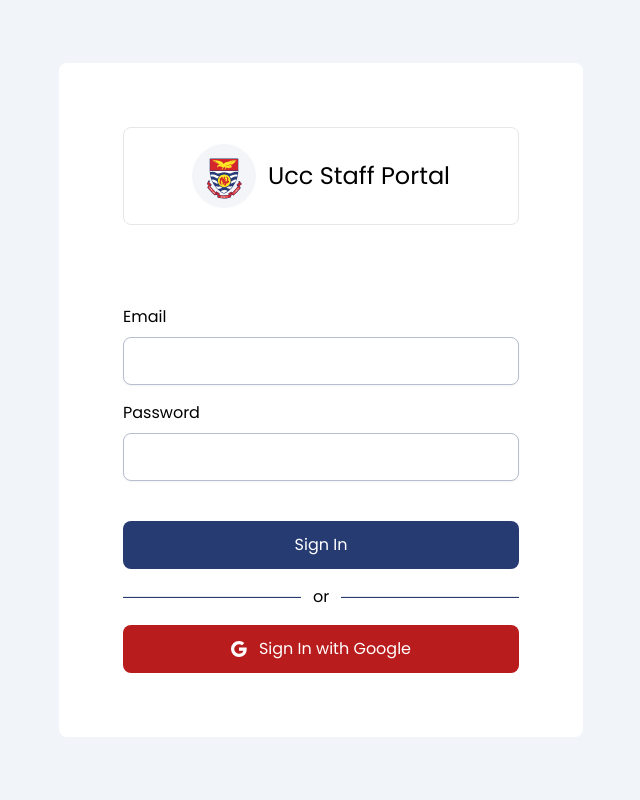
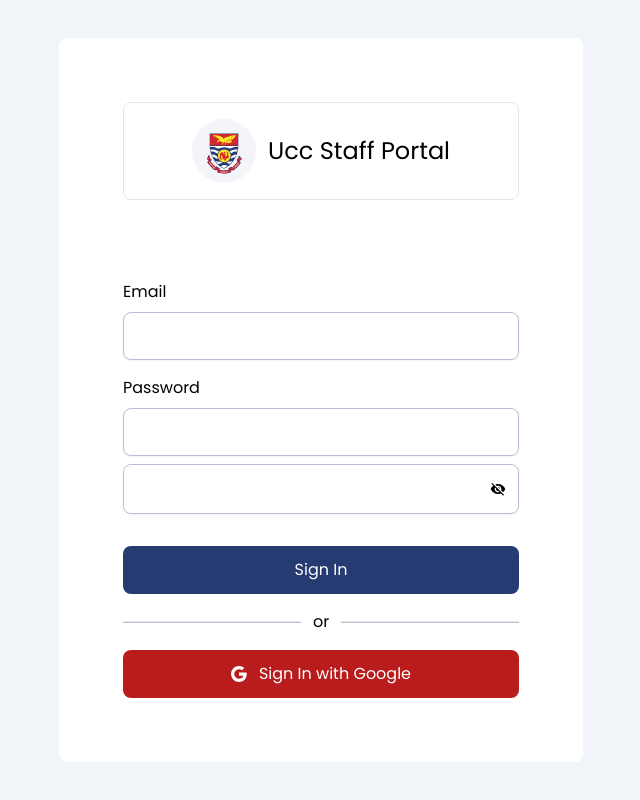
Before and after one commit to Sarbeng/react_portal, a React (Vite) app: page / in a window 1280 px wide. Shown: the whole page, without its empty margins (319-959 px from the left). Built offline with nearby package versions, Linux system fonts and the light colour scheme.

Commit message:
password visibility component created

```diff
--- a/src/components/IconInput.tsx
+++ /dev/null
@@ -1,19 +0,0 @@
-interface Props {
-    name?: string;
-    type?: string;
-    label?: string;
-    value?: string;
-    ref?: string;
-    handleChange: (
-      e?:
-        | React.ChangeEvent<HTMLInputElement>
-        | React.ChangeEvent<HTMLTextAreaElement>
-    ) => void;
-    handleBlur: React.FocusEventHandler<HTMLInputElement> | undefined;
-  }
-
-export function IconInput (props: Props){
-    return (
-        <div></div>
-    );
-}
--- /dev/null
+++ b/src/components/PasswordInput.tsx
@@ -0,0 +1,39 @@
+import { useState } from "react";
+import {MdVisibility,MdVisibilityOff} from "react-icons/md"
+interface Props {
+    name?: string;
+    type?: string;
+    label?: string;
+    value?: string;
+    ref?: string;
+    handleChange?: (
+      e?:
+        | React.ChangeEvent<HTMLInputElement>
+        | React.ChangeEvent<HTMLTextAreaElement>
+    ) => void;
+    handleBlur?: React.FocusEventHandler<HTMLInputElement> | undefined;
+  }
+
+export function IconInput (props: Props){
+    const [visible, setVisible] = useState(false)
+
+    const handleVisibility = () => {
+        setVisible(!visible)
+    }
+    return (
+        <div id="inputGroup" >
+      <label className="" htmlFor="email">
+        {props.label}
+      </label>
+      <div className="flex justify-center items-center gap-3 border rounded-lg border-primary-border  rounded-large focus:outline-none  focus:border-primary-focused focus:ring-1 shadow-sm focus:ring-primary-focused">
+      <input
+        className=" h-12 rounded-lg w-full py-2 px-3 text-primary-main border-none focus:outline-none "
+        name={props.name}
+        type={visible ? "text" : "password"}
+
+      />
+      <button className="px-3" onClick={handleVisibility}>{visible ? <MdVisibility/> : <MdVisibilityOff/>}</button>
+      </div>
+    </div>
+    );
+}
--- a/src/pages/Login/LoginPage.tsx
+++ b/src/pages/Login/LoginPage.tsx
@@ -3,6 +3,7 @@
 import * as Yup from "yup";
 import UccLogo from "../../assets/UccLogo"
 import {BsGoogle} from "react-icons/bs"
+import { IconInput } from "../../components/PasswordInput";
 
 
 
@@ -66,6 +67,9 @@
               ) : null}
             </div>
             <div>
+              <IconInput name="email" type="password" />
+            </div>
+            <div>
               <button
                 className="bg-primary-main w-full text-white rounded-lg px-4 py-2 h-12 mt-8"
                 type="submit"
@@ -77,9 +81,9 @@
           </form>
           {/* the divider goes here */}
           <div className="flex justify-center items-center gap-3 mt-4 mb-4">
-          <hr className="h-0.5 bg-primary-main w-full" />
+          <hr className="h-0.5 bg-primary-border w-full" />
           <p>or</p>
-          <hr className="h-0.5 bg-primary-main w-full" />
+          <hr className="h-0.5 bg-primary-border w-full" />
           </div>
 
           {/* the google signin button lies here, it is to redirect the user to google to signIn to the page */}
```
